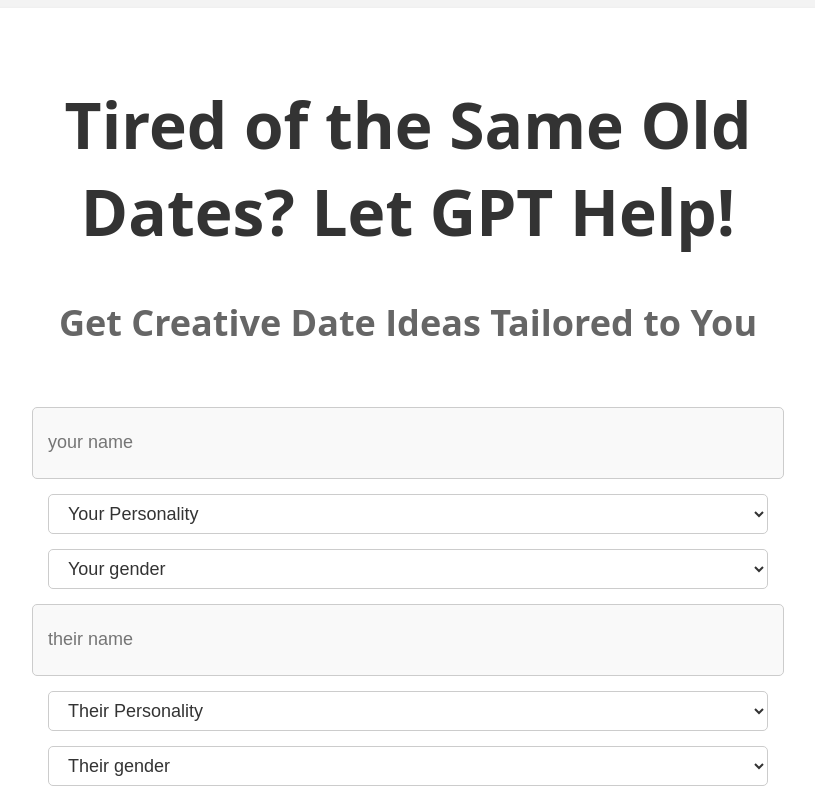
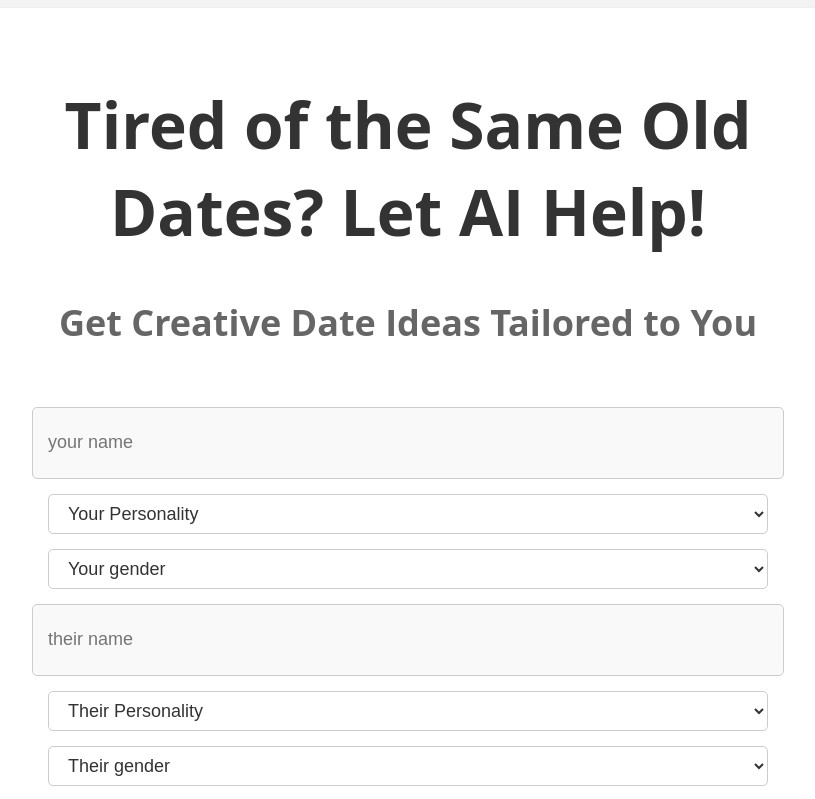
Before and after one commit to sjmoody/dateGPT, a Next.js app: page / in a window 1280 px wide. Shown: the top 799 px of the page, without its empty margins (232-1047 px from the left). Built offline with nearby package versions, Linux system fonts and the light colour scheme.

Commit message:
Changes H1 to demonstrate Vercel update

```diff
--- a/pages/index.js
+++ b/pages/index.js
@@ -85,7 +85,7 @@
       <div className="container">
         <div className="header">
           <div className="header-title">
-            <h1>Tired of the Same Old Dates? Let GPT Help!</h1>
+            <h1>Tired of the Same Old Dates? Let AI Help!</h1>
           </div>
           <div className="header-subtitle">
             <h2>Get Creative Date Ideas Tailored to You</h2>
```
